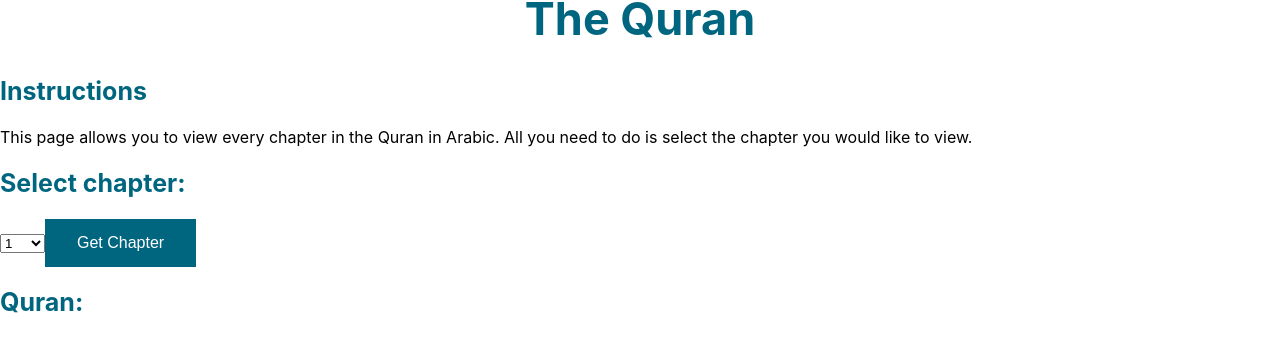
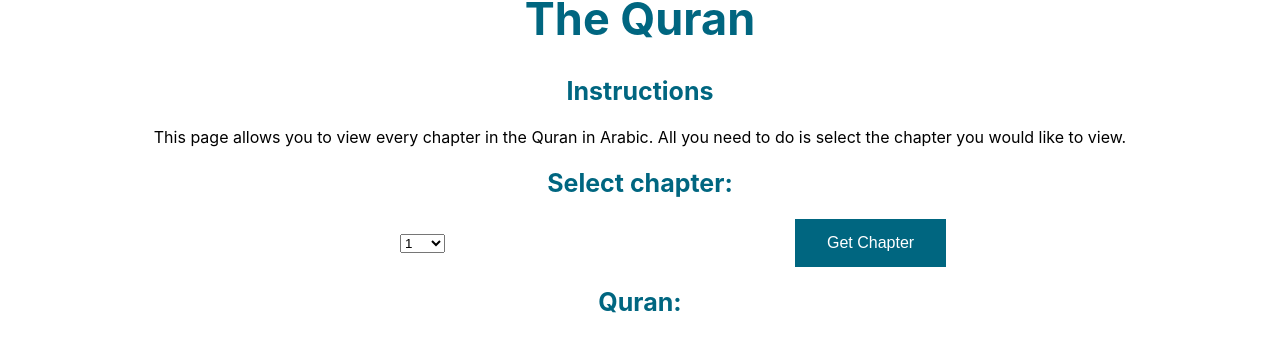
Before and after one commit to ibrahimabdu777/murajah_app, a React (Create React App) app: page / in a window 1280 px wide. Shown: the part 327-678 px from the top of the page. Built offline with nearby package versions, Linux system fonts and the light colour scheme.

Commit message:
more css

```diff
--- a/src/App.js
+++ b/src/App.js
@@ -48,11 +48,11 @@ displayedAyat = surahArray.map(ayah => {
       <div id="bannerimage"></div>
     <h1 id="title">The Quran</h1>
     <h2 id="subheadings">Instructions</h2>
-      <p>This page allows you to view every chapter in the Quran in Arabic. All you need to do is select the chapter you would like to view. </p>
+      <p id="arabic">This page allows you to view every chapter in the Quran in Arabic. All you need to do is select the chapter you would like to view. </p>
       <h2 id="subheadings">Select chapter:</h2>
 
     {/* <input type='Number' onChange={(e)=> storeSurahNumber(e)}/> */}
-    <select onChange={(e)=> storeSurahNumber(e)}>
+    <select onChange={(e)=> storeSurahNumber(e)} className="dropDown">
       {array.map((element)=> {
         return  <option value={element}>{element}</option>
       })}
@@ -61,7 +61,7 @@ displayedAyat = surahArray.map(ayah => {
       <button className="button" onClick={()=> fetchQuranData()}> Get Chapter </button>
 
     <h2 id="subheadings">Quran:</h2>
-    <centre><p>{displayedAyat}</p></centre>
+    <p id="arabic">{displayedAyat}</p>
     </div>
   );
 }
--- a/src/index.css
+++ b/src/index.css
@@ -29,9 +29,10 @@ code {
 }
 
 #subheadings {
-  text-align: left;
+  text-align: center;
   font-size: 25px;
   color: rgb(0, 102, 128);
+
 }
 
 .button {
@@ -43,4 +44,17 @@ code {
   text-decoration: none;
   display: inline-block;
   font-size: 16px;
+  margin-left: 350px;
+
 }
+
+#arabic{
+  text-align: center;
+}
+
+.dropDown{
+  margin-left: 400px;
+
+
+
+}
```
Also changed, not shown: 1 other file (tests, documents, lock files or other folders).
